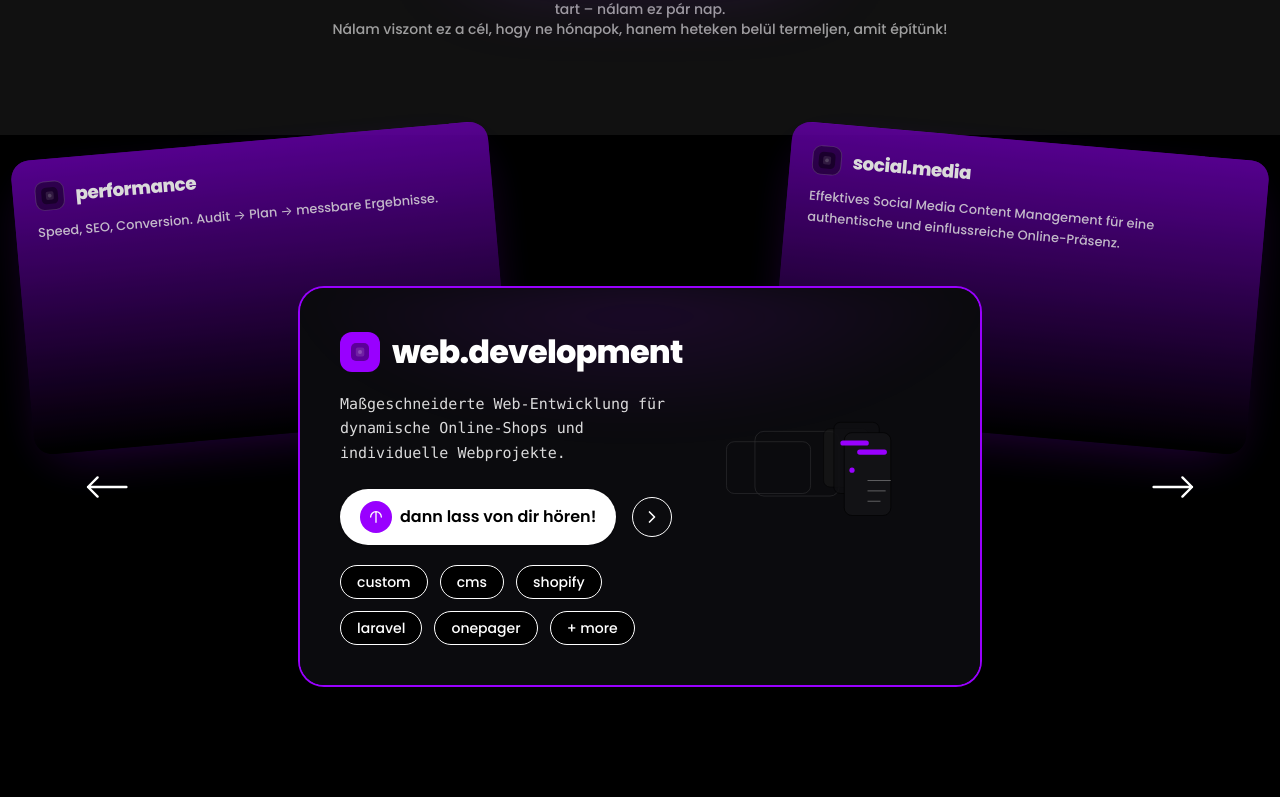
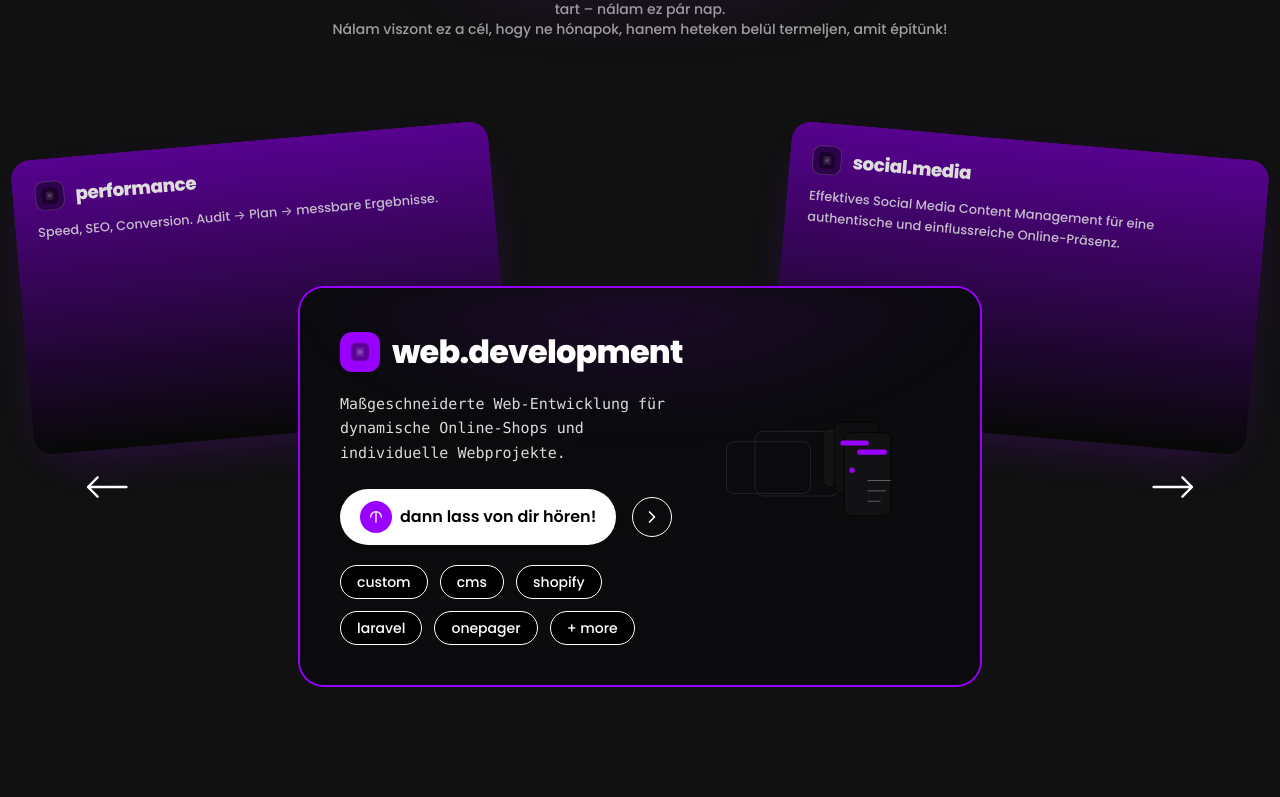
Before and after one commit to mrcoinzy/vizio-ai-flow, a React (Vite) app: page / in a window 1280 px wide. Shown: the part 1823-2620 px from the top of the page. Built offline with nearby package versions, Linux system fonts and the light colour scheme.

Commit message:
Fix: Change services background color
Changed the background color of the services section to #111111.

```diff
--- a/src/components/ServicesSection.tsx
+++ b/src/components/ServicesSection.tsx
@@ -187,7 +187,7 @@ export default function ServiceCarousel() {
   const next = (i + 1) % SERVICES.length;
 
   return (
-    <div className="w-full min-h-[88vh] bg-black grid place-items-center px-4">
+    <div className="w-full min-h-[88vh] grid place-items-center px-4" style={{ backgroundColor: "#111111" }}>
       <div className="relative w-full max-w-[1200px]">
         <AnimatePresence mode="wait" initial={false}>
           <motion.div
```
